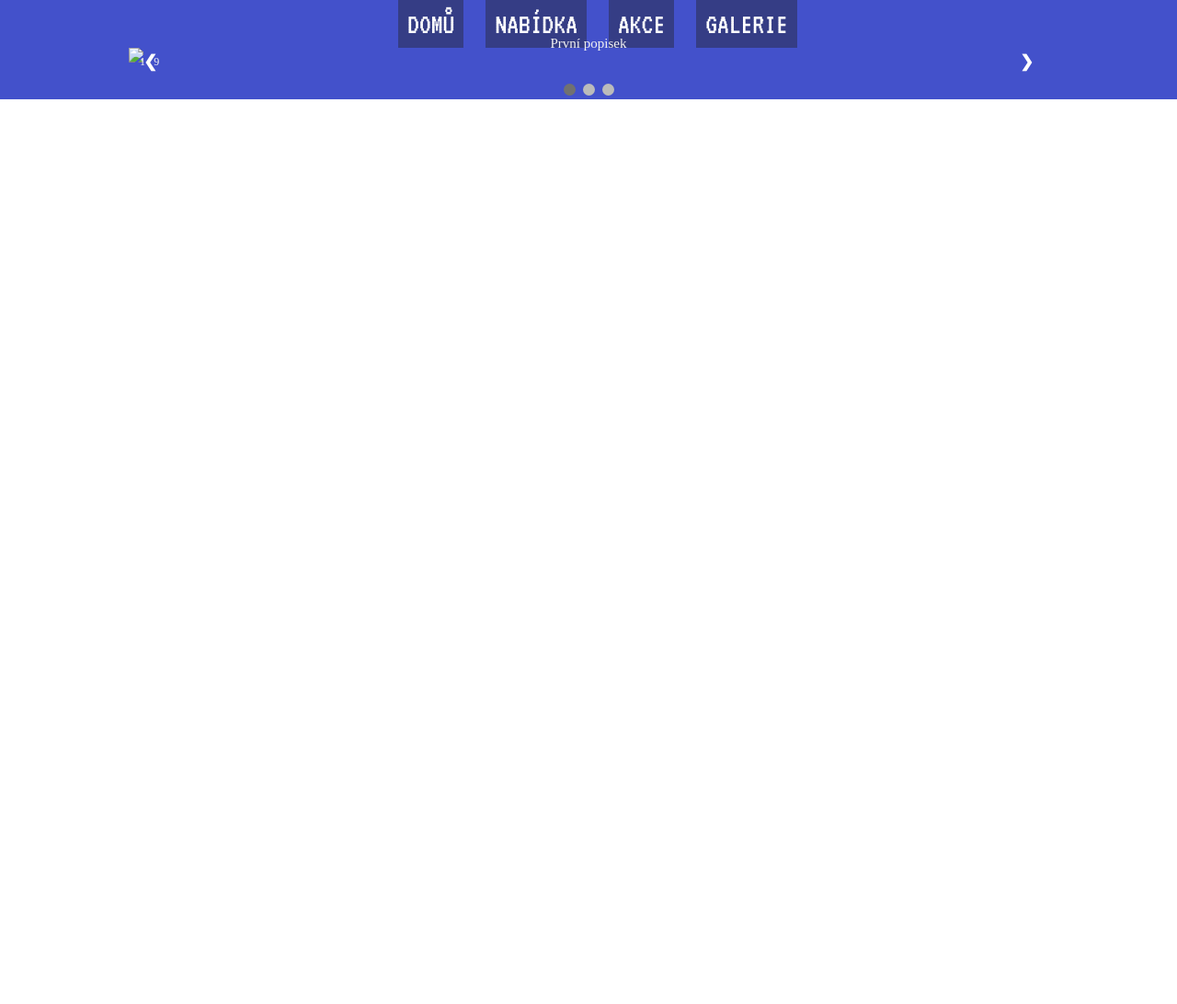
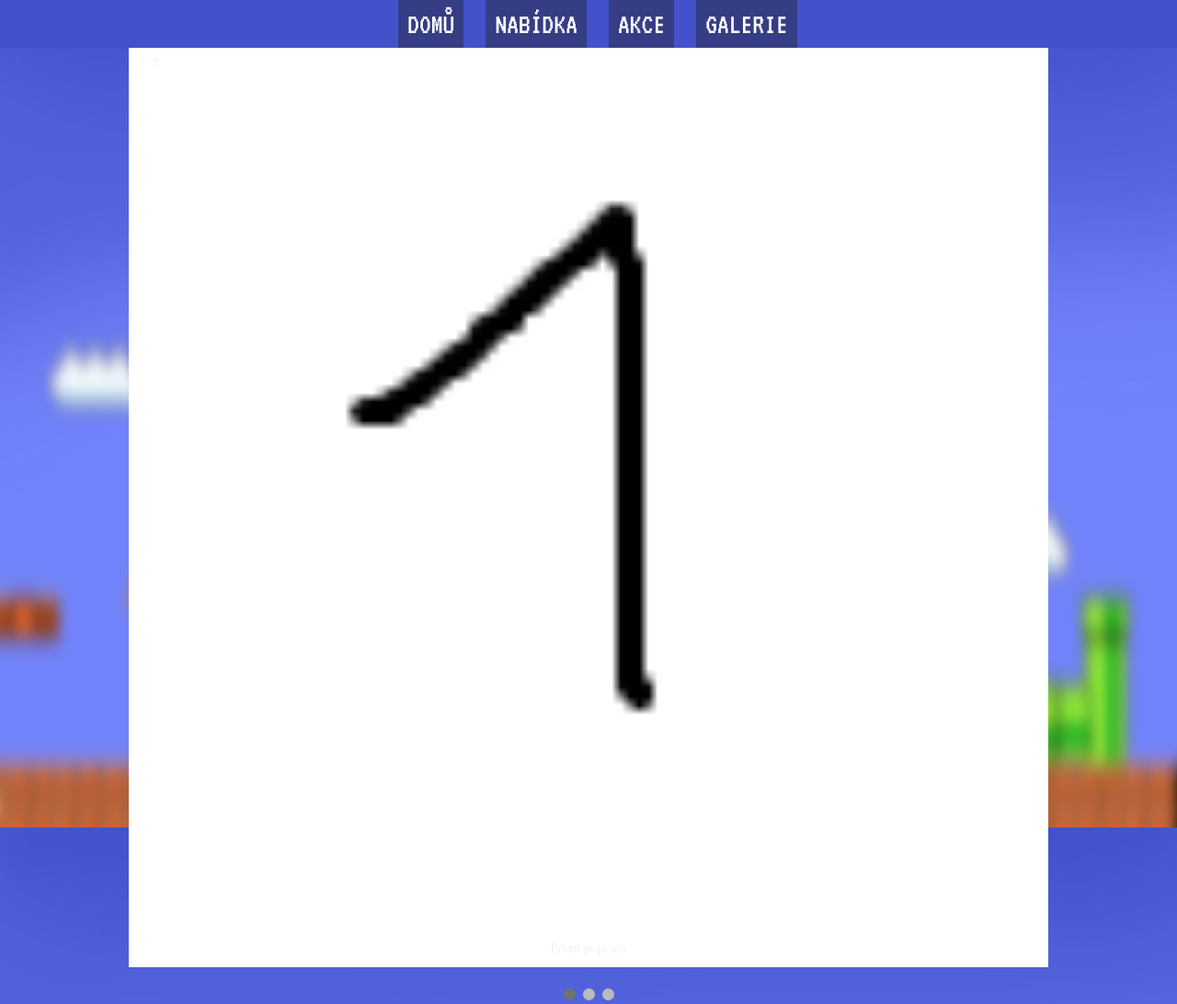
Before and after one commit to icycoba/icycoba.github.io, a Jekyll site: the page galerie.html, which Jekyll copies as it is, in a window 1280 px wide. Shown: the whole page at 92% size. Built offline with Jekyll 4.4.1, drawn with Linux system fonts in a browser that asks for light colours; before the commit the page ends 900 px from its top, so only the background shows below that.

Commit message:
Update galerie.html

```diff
--- a/galerie.html
+++ b/galerie.html
@@ -21,55 +21,55 @@
   <div class="slideshow-container">
     <div class="mySlides fade">
       <div class="numbertext">1 / 9</div>
-        <img src="one.png" style="width:100%">
+        <img src="/gpassets/one.png" style="width:100%">
         <div class="text">První popisek</div>
       </div>
 
      <div class="mySlides fade">
       <div class="numbertext">2 / 9</div>
-        <img src="two.png" style="width:100%">
+        <img src="/gpassets/two.png" style="width:100%">
         <div class="text">Druhý popisek</div>
       </div>
 
       <div class="mySlides fade">
         <div class="numbertext">3 / 9</div>
-          <img src="three.png" style="width:100%">
+          <img src="/gpassets/three.png" style="width:100%">
           <div class="text">Třetí popisek</div>
     </div>
 
     <div class="mySlides fade">
       <div class="numbertext">4 / 9</div>
-        <img src="four.png" style="width:100%">
+        <img src="/gpassets/four.png" style="width:100%">
         <div class="text">Čtvrtý popisek</div>
       </div>
 
      <div class="mySlides fade">
       <div class="numbertext">5 / 9</div>
-        <img src="five.png" style="width:100%">
+        <img src="/gpassets/five.png" style="width:100%">
         <div class="text">Pátý popisek</div>
       </div>
 
       <div class="mySlides fade">
         <div class="numbertext">6 / 9</div>
-          <img src="six.png" style="width:100%">
+          <img src="/gpassets/six.png" style="width:100%">
           <div class="text">Šestý popisek</div>
     </div>
 
     <div class="mySlides fade">
       <div class="numbertext">7 / 9</div>
-        <img src="seven.png" style="width:100%">
+        <img src="/gpassets/seven.png" style="width:100%">
         <div class="text">Sedmý popisek</div>
       </div>
 
      <div class="mySlides fade">
       <div class="numbertext">8 / 9</div>
-        <img src="eight.png" style="width:100%">
+        <img src="/gpassets/eight.png" style="width:100%">
         <div class="text">Osmý popisek</div>
       </div>
 
       <div class="mySlides fade">
         <div class="numbertext">9 / 9</div>
-          <img src="nine.png" style="width:100%">
+          <img src="/gpassets/nine.png" style="width:100%">
           <div class="text">Devátý popisek</div>
     </div>
 
```
